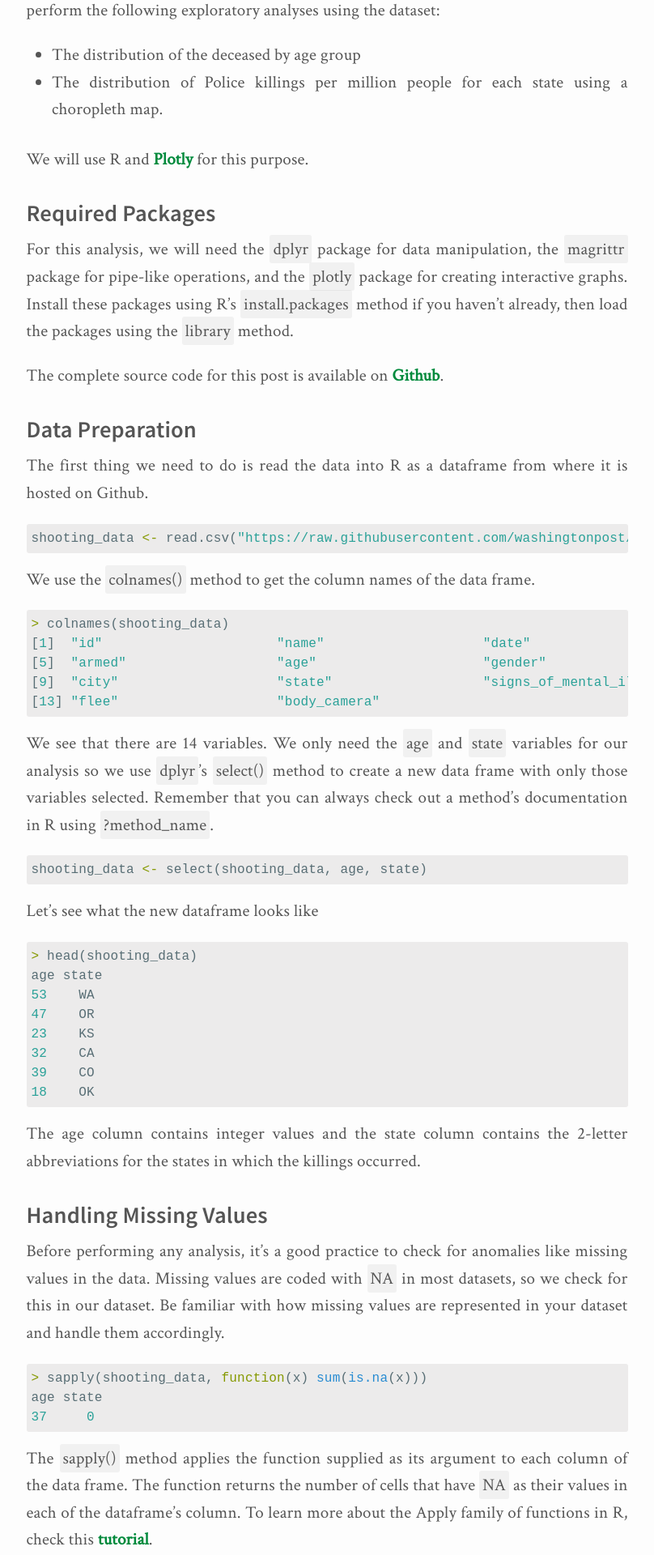
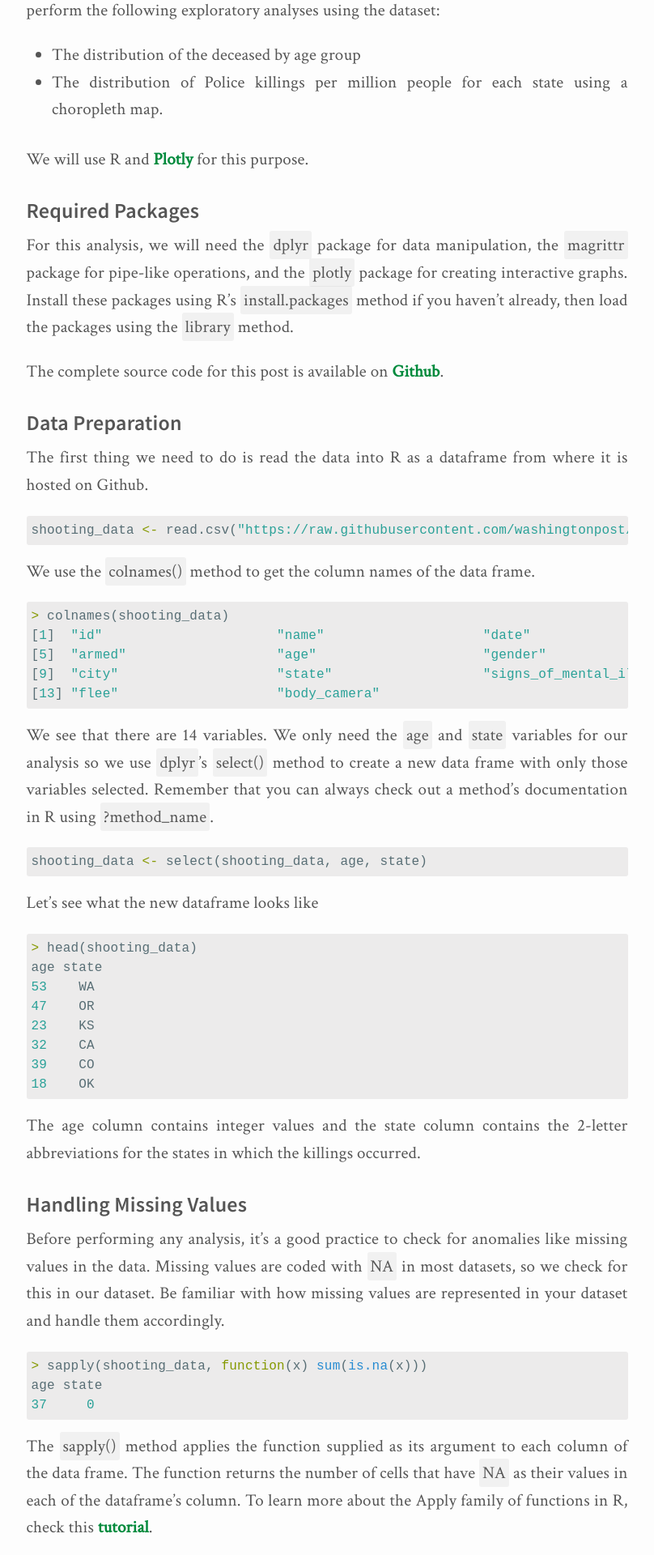
Before and after one commit to allenakinkunle/allenakinkunle.github.io, a Jekyll site: the page built from _posts/2016-07-14-exploratory-analysis-police-shooting.md, in a window 1280 px wide. Shown: the part 516-2436 px from the top of the page at 81% size, without its empty margins (236-1044 px from the left). Built offline with Jekyll 4.4.1, drawn with Linux system fonts in a browser that asks for light colours; comment, search, counter and statistics services are not loaded.

Commit message:
Minor fixes

```diff
--- a/_sass/typography.scss
+++ b/_sass/typography.scss
@@ -49,7 +49,7 @@
 }
 
 h3 {
-	font-size: 1.5em; /* 20px/16px */
+	font-size: 23px; /* 20px/16px */
 }
 
 blockquote {
@@ -116,7 +116,7 @@
 }
 
 h3 {
-	font-size: 1.5em;
+	font-size: 26px;
 }
 
 blockquote {
```
